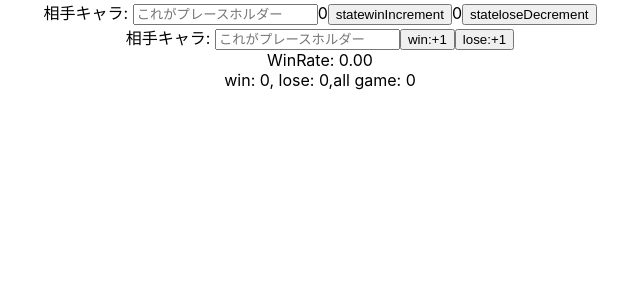
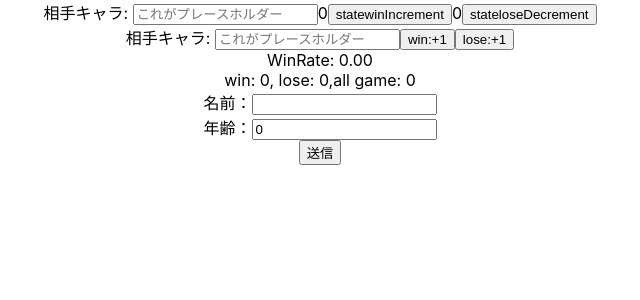
Before and after one commit to NK28116/PrivateDevelop, a React (Create React App) app in the folder win-rate-react19/: page / in a window 1280 px wide. Shown: the top 300 px of the page, without its empty margins (320-960 px from the left). Built offline with nearby package versions, Linux system fonts and the light colour scheme.

Commit message:
useActionSateを用いたform

```diff
--- a/win-rate-react19/src/ActionState.tsx
+++ b/win-rate-react19/src/ActionState.tsx
@@ -1,70 +1,129 @@
-import { useActionState, useState } from "react";
-"use server";
-//cartの中身を定義
-type CartItem = {
-    id: number;
-    name: string;
-    exist: boolean;
-}
+import { useActionState } from "react";
 
-//cartのState
-type CartState = {
-  cartSize: number;
-  cart: CartItem[];
+type FormType = {
+  name: string;
+  age: number;
+};
+type PrevFormDataType = {
+  value: FormType;
+  validationError: { name: Error | null; age: Error | null };
+  apiError: Error | null;
 };
 
-//cartStateの初期値
-const initialStateExample:CartState ={
-    cartSize:5,
-    cart:[
-        {
-            id:1,
-            name:"test1",
-            exist:true,
-        },
-        {
-            id:2,
-            name: "test2",
-            exist:false,
-        },
-        {
-            id:3,
-            name: "test3",
-            exist:true,
-        }
-    ]
+const validationName = (name: string) => {
+  if (name === "") {
+    return new Error("名前を入力してください");
+  } else if (name.length > 10) {
+    return new Error("名前は10文字以内で入力してください");
+  }
+  return null;
+};
+const validationAge = (age: number) => {
+  if (age <= 0) {
+    return new Error("年齢は0以上で入力してください");
+  }
+  return null;
 };
 
-type AddToCartResponse = {
-  success: boolean;
-  cartSize?: number;
-  message: string;
+export const FormTest3 = () => {
+  const initialFormData: PrevFormDataType = {
+    value: { name: "", age: 0 },
+    validationError: { name: null, age: null },
+    apiError: null,
+  };
+
+  const [formData, action, isPending] = useActionState<
+    PrevFormDataType,
+    FormData
+  >(async (_: PrevFormDataType, formData: FormData) => {
+    // FormDataをobjectに変換
+    const _formData = Object.fromEntries(formData.entries());
+    const data: FormType = {
+      name: _formData.name as string,
+      age: Number(_formData.age),
+    };
+
+    // validationを掛ける　いい感じのライブラリがあれば参考にする
+    const nameError = validationName(data.name);
+    const ageError = validationAge(data.age);
+    if (nameError || ageError) {
+      return {
+        value: { name: data.name, age: data.age },
+        validationError: {
+          name: nameError,
+          age: ageError,
+        },
+        apiError: null,
+      };
+    }
+
+    // ここでAPI処理を実装・今回は2秒待ってエラーを返す
+    await new Promise((res) => setTimeout(res, 2000));
+    const apiError = new Error("Failed to submit data");
+
+    return {
+      value: { name: data.name, age: data.age },
+      validationError: {
+        name: nameError,
+        age: ageError,
+      },
+      apiError: apiError,
+    };
+  }, initialFormData);
+
+  return (
+    <>
+      <form
+        action={action}
+        className="flex w-full max-w-xl flex-col gap-2 rounded-md p-4 shadow"
+      >
+        <label className="flex flex-col">
+          <div className="flex flex-row text-xl">
+            <span className="w-1/3">名前：</span>
+            <input
+              className="w-full border p-1 text-right"
+              type="text"
+              name="name"
+              defaultValue={formData.value.name}
+            />
+          </div>
+          <span className="h-4 text-xs text-red-500">
+            {formData.validationError.name && (
+              <>{formData.validationError.name.message}</>
+            )}
+          </span>
+        </label>
+        <label className="flex flex-col">
+          <div className="flex flex-row text-xl">
+            <span className="w-1/3">年齢：</span>
+            <input
+              className="w-full border p-1 text-right"
+              type="number"
+              name="age"
+              defaultValue={formData.value.age}
+            />
+          </div>
+          <span className="h-4 text-xs text-red-500">
+            {formData.validationError.age && (
+              <>{formData.validationError.age.message}</>
+            )}
+          </span>
+        </label>
+        <button
+          className={
+            "w-full rounded-md py-4 text-lg text-white" +
+            (isPending ? " bg-gray-400" : " bg-blue-500")
+          }
+          type="submit"
+          formAction={action}
+          disabled={isPending}
+        >
+          送信{isPending && "中"}
+        </button>
+        <span className="h-4 text-xs text-red-500">
+          {formData.apiError && <p>{formData.apiError.message}</p>}
+        </span>
+      </form>
+    </>
+  );
 };
-
-type AddToCartFormProps = {
-    itemID: number;
-    itemTitle: string;
-    exist: boolean;
-};
-//加えるItem
-
-
-async function addToCart(initialState: CartState,addItem: AddToCartFormProps,): Promise<AddToCartResponse> {
-    const cartSize = initialState.cartSize
-
-    if (addItem.itemID-1<=cartSize) {
-        console.log("cartItem",initialState.cart)
-    return {
-        success: true,
-        cartSize: initialState.cartSize + 1,
-        message: "あと" + (initialState.cartSize - addItem.itemID) + "個まで追加可能",
-    };
-    } else {
-    return {
-        success: false,
-        message: "Cart is full",
-    };
-    }
-}
-
-const addItemTest:AddToCartFormProps = { itemID: 4,itemTitle: "test4",exist:true};
--- a/win-rate-react19/src/App.tsx
+++ b/win-rate-react19/src/App.tsx
@@ -4,6 +4,7 @@ import './App.css';
 import {DownCounter, Square,Triangle,UpCounter} from "./Button";
 import {CounterApp} from "./Counter";
 import {Rate} from "./Rate";
+import {FormTest3} from "./ActionState";
 
 function App() {
     return (
@@ -14,6 +15,7 @@ function App() {
         {/* <DownCounter /> */}
  <CounterApp />
       <Rate />
+      <FormTest3 />
     </div>
   );
 }
```
Also changed, not shown: 1 other file (tests, documents, lock files or other folders).
